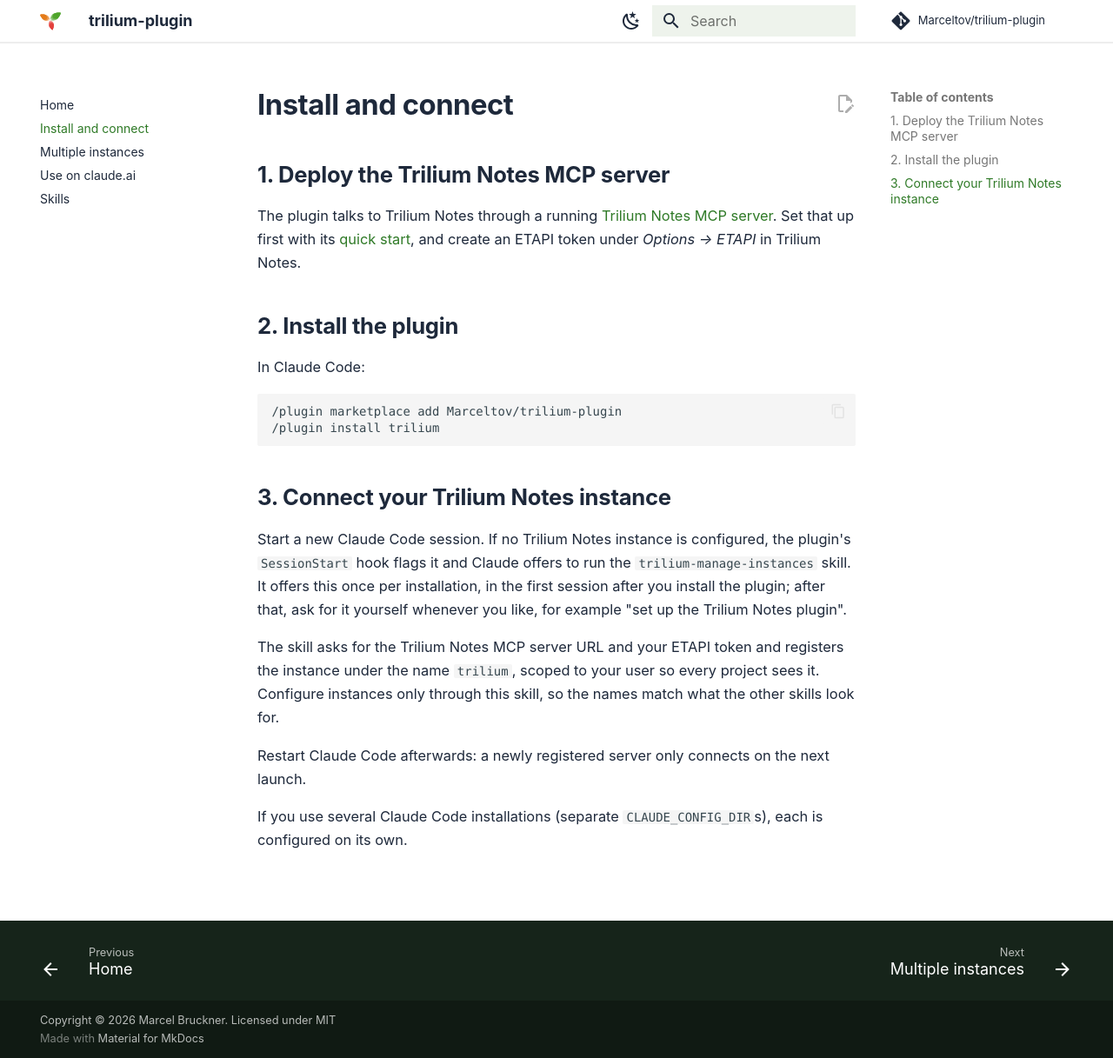
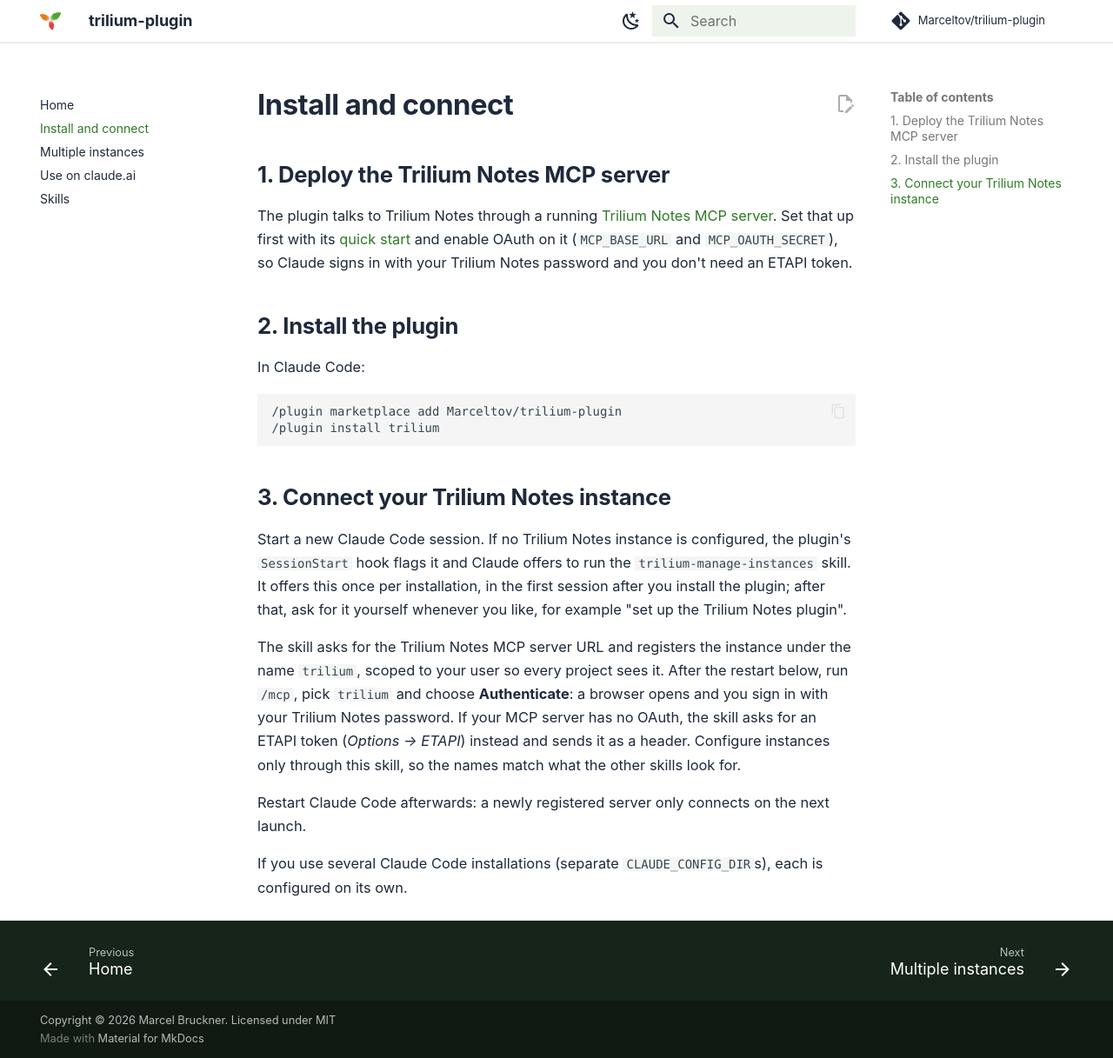
Before and after one commit to Marceltov/trilium-plugin, an MkDocs documentation site: the page built from docs/install.md, in a window 1280 px wide and 1217 px high. Shown: the whole window at 87% size. Built offline with MkDocs 1.6.1 and Material for MkDocs 9.7.7, drawn with Linux system fonts in a browser that asks for light colours; some web fonts are replaced; comment, search, counter and statistics services are not loaded.

Commit message:
Connect with OAuth by default instead of an ETAPI token
trilium-manage-instances registers the server without a token header and
has the user sign in through /mcp with the Trilium Notes password; a
token header stays as the fallback for servers without OAuth. Install,
home and multiple-instances docs follow.

Co-Authored-By: Claude Opus 5.5 <noreply@anthropic.com>
Claude-Session: https://claude.ai/code/session_01AmrHL4wLAquQW36e9hoLzz

```diff
--- a/docs/install.md
+++ b/docs/install.md
@@ -2,7 +2,7 @@
 
 ## 1. Deploy the Trilium Notes MCP server
 
-The plugin talks to Trilium Notes through a running [Trilium Notes MCP server](https://trilium-mcp.marceltov.de/). Set that up first with its [quick start](https://trilium-mcp.marceltov.de/getting-started/), and create an ETAPI token under *Options → ETAPI* in Trilium Notes.
+The plugin talks to Trilium Notes through a running [Trilium Notes MCP server](https://trilium-mcp.marceltov.de/). Set that up first with its [quick start](https://trilium-mcp.marceltov.de/getting-started/) and enable OAuth on it (`MCP_BASE_URL` and `MCP_OAUTH_SECRET`), so Claude signs in with your Trilium Notes password and you don't need an ETAPI token.
 
 ## 2. Install the plugin
 
@@ -17,7 +17,7 @@ In Claude Code:
 
 Start a new Claude Code session. If no Trilium Notes instance is configured, the plugin's `SessionStart` hook flags it and Claude offers to run the `trilium-manage-instances` skill. It offers this once per installation, in the first session after you install the plugin; after that, ask for it yourself whenever you like, for example "set up the Trilium Notes plugin".
 
-The skill asks for the Trilium Notes MCP server URL and your ETAPI token and registers the instance under the name `trilium`, scoped to your user so every project sees it. Configure instances only through this skill, so the names match what the other skills look for.
+The skill asks for the Trilium Notes MCP server URL and registers the instance under the name `trilium`, scoped to your user so every project sees it. After the restart below, run `/mcp`, pick `trilium` and choose **Authenticate**: a browser opens and you sign in with your Trilium Notes password. If your MCP server has no OAuth, the skill asks for an ETAPI token (*Options → ETAPI*) instead and sends it as a header. Configure instances only through this skill, so the names match what the other skills look for.
 
 Restart Claude Code afterwards: a newly registered server only connects on the next launch.
 
```
Also changed, not shown: docs/index.md (+1 -1 lines), docs/multiple-instances.md (+1 -1 lines), skills/trilium-manage-instances/SKILL.md (+9 -6 lines), 1 other file.
